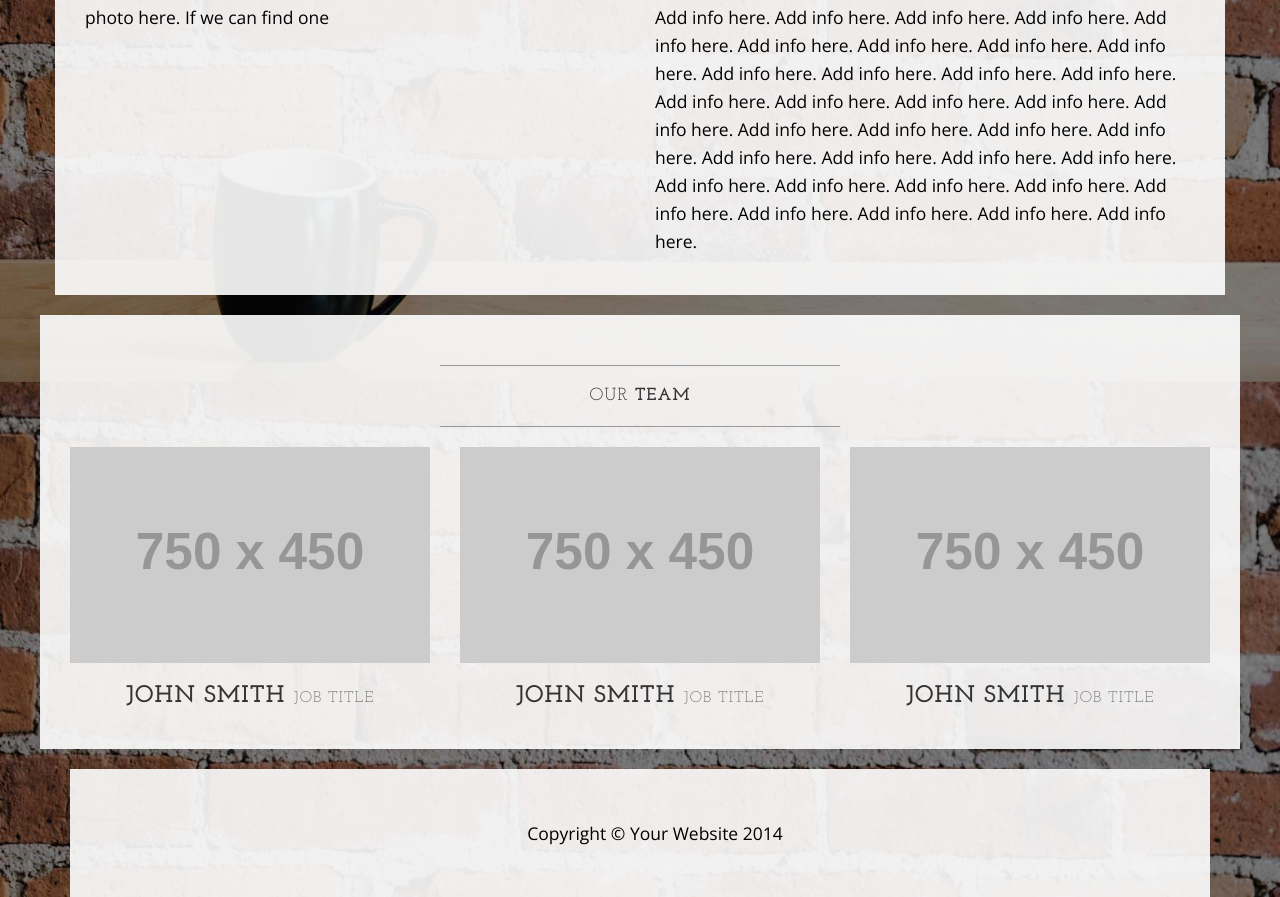
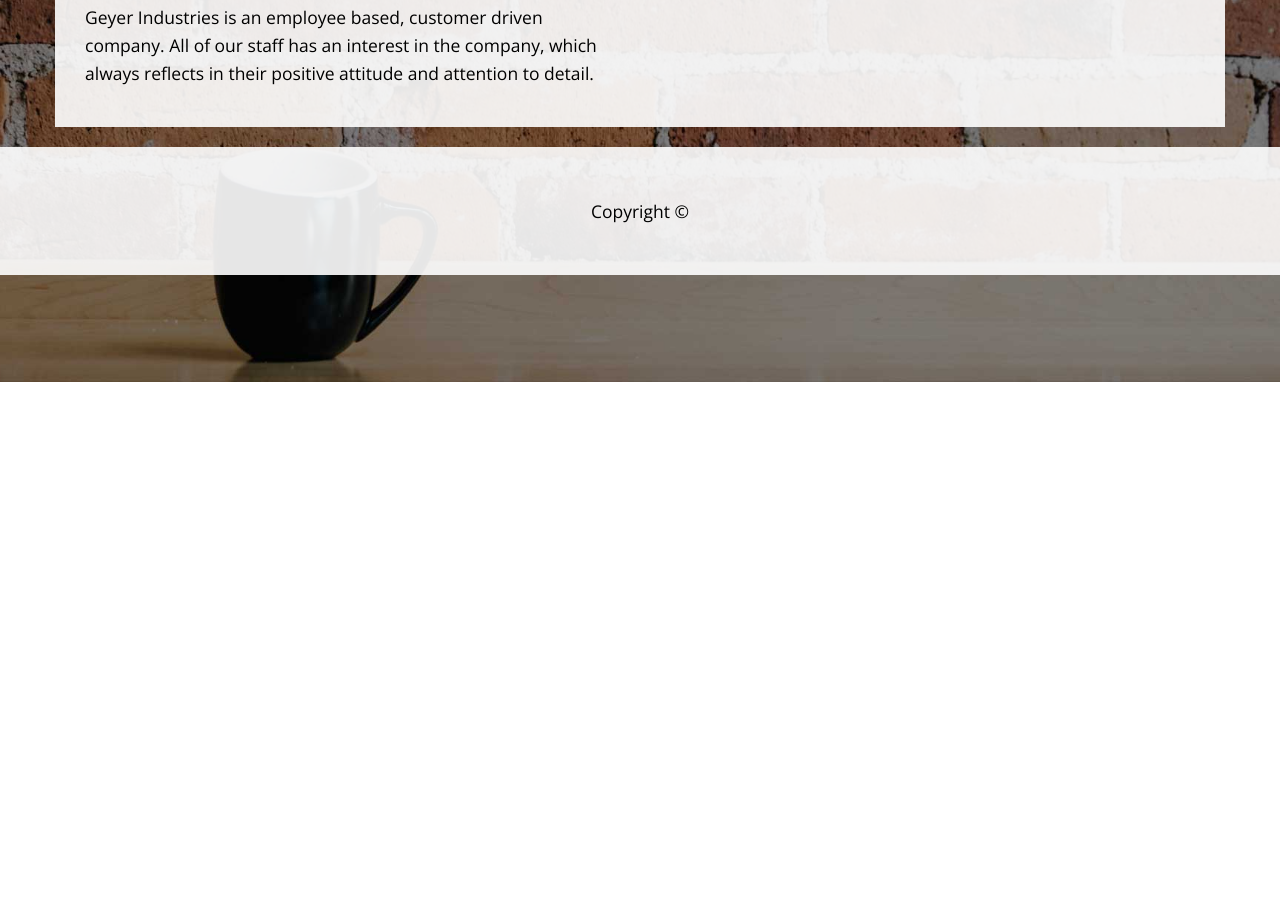
Before and after one commit to newyenjay/Geyser, a plain HTML site: page about.html in a window 1280 px wide. Shown: the part 418-1315 px from the top of the page. After the commit the page ends 800 px from the top, so only its background shows below. Drawn offline with nearby package versions, Linux system fonts and the light colour scheme; placeholder pictures from the web are drawn by us.

Commit message:
Added content on the main page and the about us page. Contact.html needs to brushed up

```diff
--- a/about.html
+++ b/about.html
@@ -82,46 +82,15 @@
                     </h2>
                     <hr>
                 </div>
+
                 <div class="col-md-6">
-                  <p>photo here. If we can find one</p>
-                </div>
-                <div class="col-md-6">
-                    <p>Add info here. Add info here. Add info here. Add info here. Add info here. Add info here. Add info here. Add info here. Add info here. Add info here. Add info here. Add info here. Add info here. Add info here. Add info here. Add info here. Add info here. Add info here. Add info here. Add info here. Add info here. Add info here. Add info here. Add info here. Add info here. Add info here. Add info here. Add info here. Add info here. Add info here. Add info here. Add info here. Add info here. Add info here. Add info here.  </p>
+                    <p>Geyer Industries is an employee based, customer driven company. All of our staff has an interest in the company, which always reflects in their positive attitude and attention to detail.
+                    </p>
                 <div class="clearfix"></div>
             </div>
         </div>
 
-        <div class="row">
-            <div class="box">
-                <div class="col-lg-12">
-                    <hr>
-                    <h2 class="intro-text text-center">Our
-                        <strong>Team</strong>
-                    </h2>
-                    <hr>
-                </div>
-                <div class="col-sm-4 text-center">
-                    <img class="img-responsive" src="http://placehold.it/750x450" alt="">
-                    <h3>John Smith
-                        <small>Job Title</small>
-                    </h3>
-                </div>
-                <div class="col-sm-4 text-center">
-                    <img class="img-responsive" src="http://placehold.it/750x450" alt="">
-                    <h3>John Smith
-                        <small>Job Title</small>
-                    </h3>
-                </div>
-                <div class="col-sm-4 text-center">
-                    <img class="img-responsive" src="http://placehold.it/750x450" alt="">
-                    <h3>John Smith
-                        <small>Job Title</small>
-                    </h3>
-                </div>
-                <div class="clearfix"></div>
-            </div>
-        </div>
-
+</div>
     </div>
     <!-- /.container -->
 
@@ -129,7 +98,7 @@
         <div class="container">
             <div class="row">
                 <div class="col-lg-12 text-center">
-                    <p>Copyright &copy; Your Website 2014</p>
+                    <p>Copyright &copy;</p>
                 </div>
             </div>
         </div>
```
Also changed, not shown: contact.html (+0 -1 lines), index.html (+12 -26 lines).
